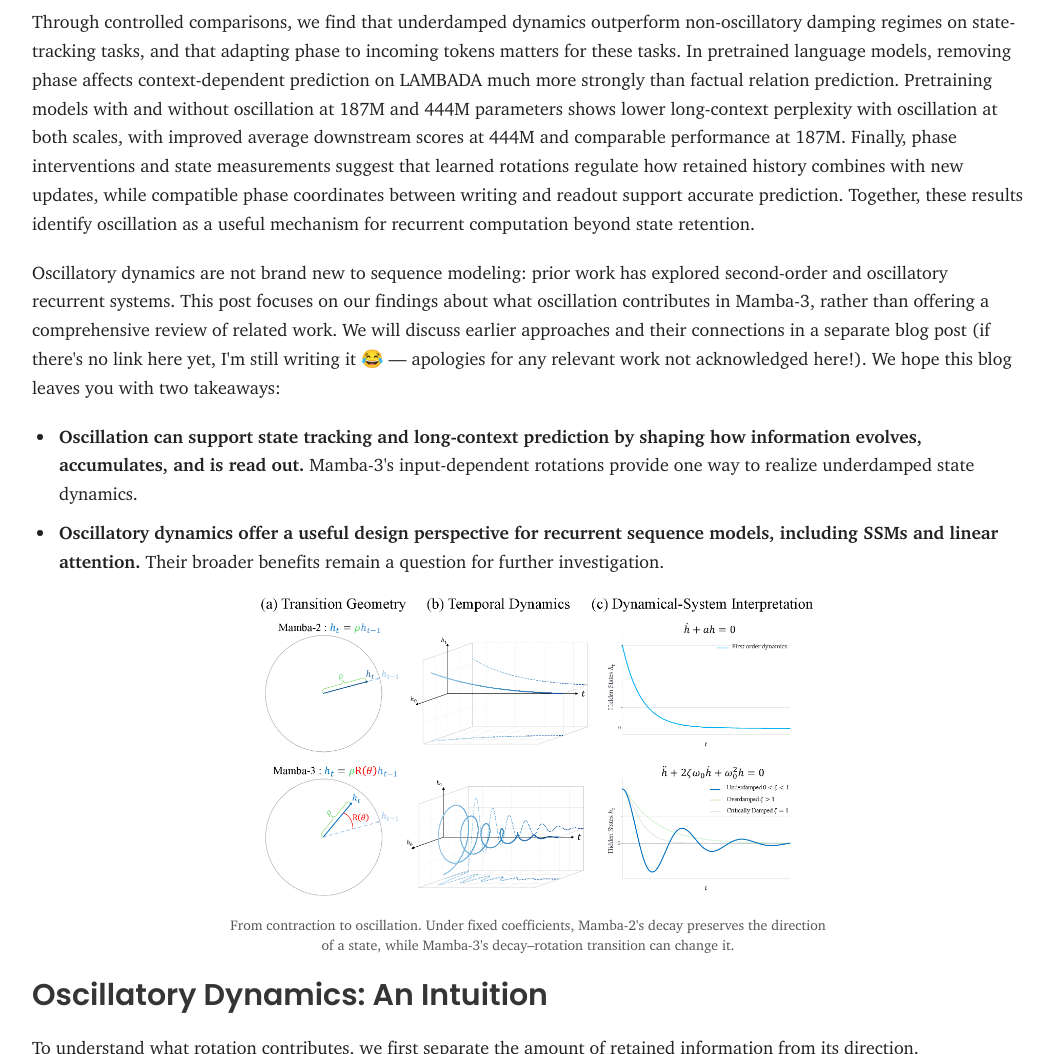
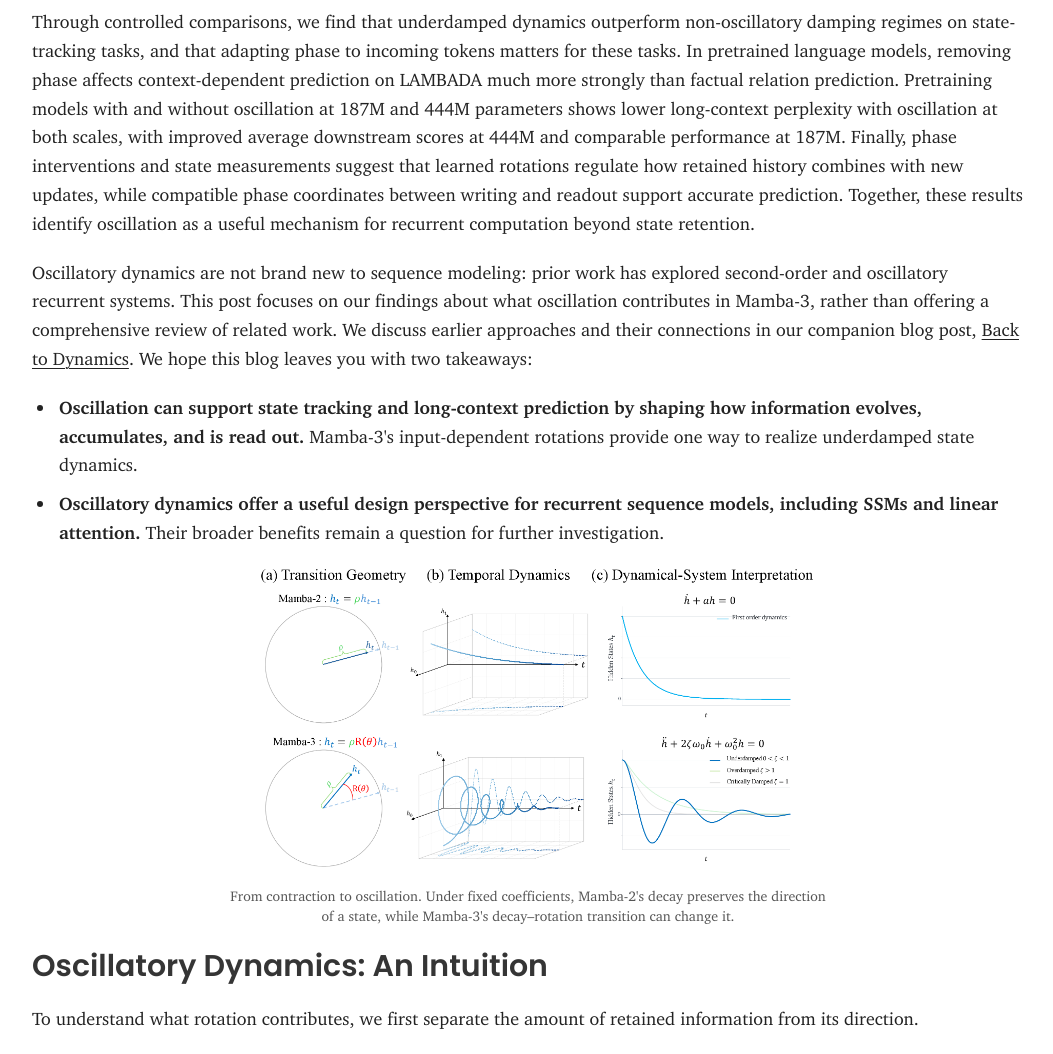
Before and after one commit to Shutian-Liang/oscillationmamba, a plain HTML site: page index.html in a window 1280 px wide. Shown: the part 660-1714 px from the top of the page, without its empty margins (112-1165 px from the left). Drawn offline with Linux system fonts and the light colour scheme.

Commit message:
add dynamics link

```diff
--- a/index.html
+++ b/index.html
@@ -56,10 +56,9 @@
       Oscillatory dynamics are not brand new to sequence modeling: prior work has
       explored second-order and oscillatory recurrent systems. This post focuses
       on our findings about what oscillation contributes in Mamba-3, rather than
-      offering a comprehensive review of related work. We will discuss earlier
-      approaches and their connections in a separate blog post
-      (if there's no link here yet, I'm still writing it 😂 — apologies for any
-      relevant work not acknowledged here!).
+      offering a comprehensive review of related work. We discuss earlier
+      approaches and their connections in our companion blog post,
+      <a href="https://shutian-liang.github.io/backtodynamics/">Back to Dynamics</a>.
       We hope this blog leaves you with two takeaways:
     </p>
     <ul class="takeaways">
```
